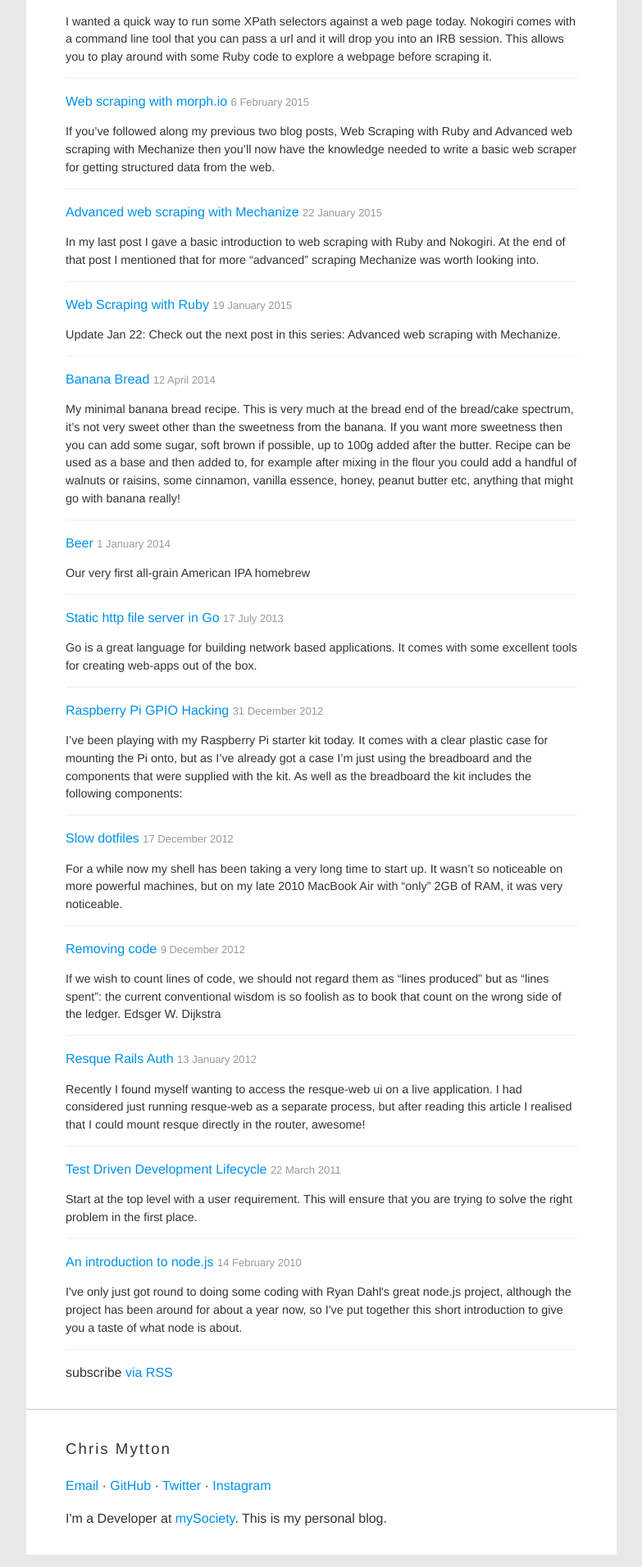
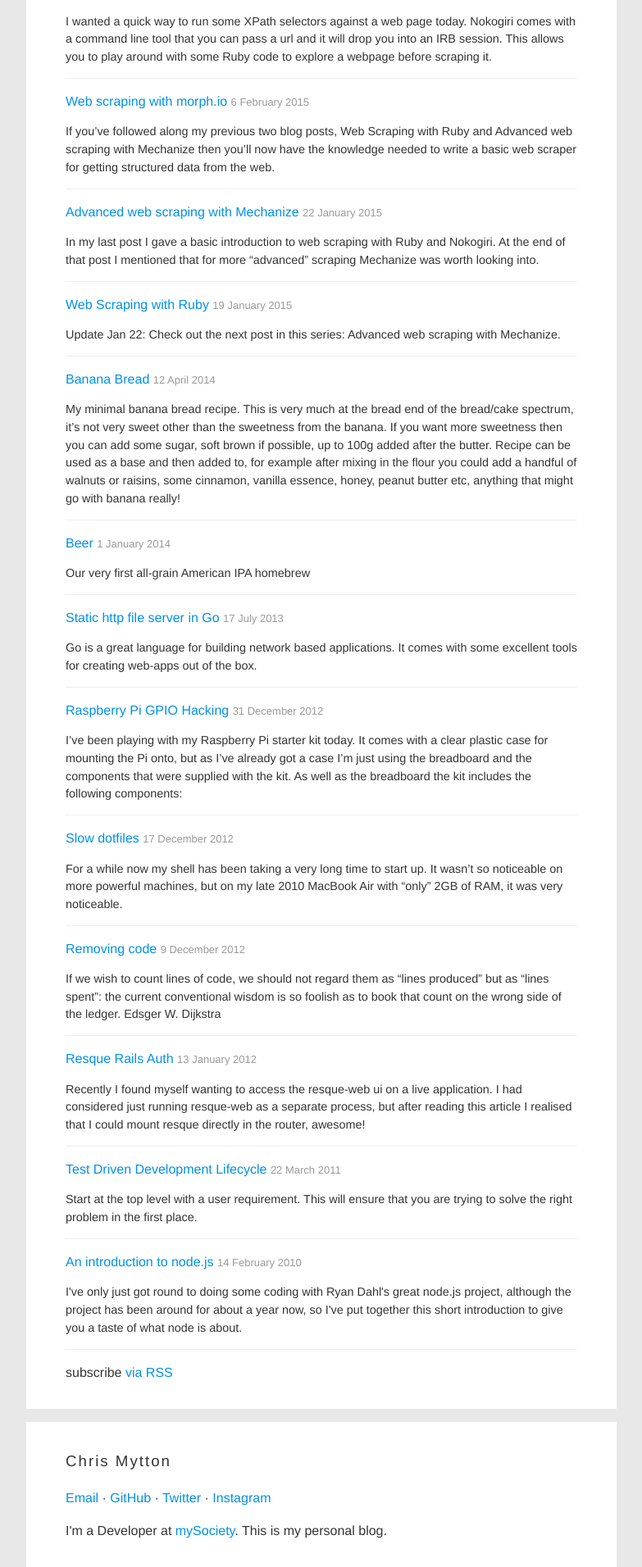
Before and after one commit to chrismytton/chrismytton.github.io, a Jekyll site: the page built from index.html, in a window 1280 px wide. Shown: the part 1220-3132 px from the top of the page at 82% size, without its empty margins (248-1031 px from the left). Built offline with Jekyll 4.4.1, drawn with Linux system fonts in a browser that asks for light colours.

Commit message:
Add a margin to the site footer

```diff
--- a/_sass/_theme.scss
+++ b/_sass/_theme.scss
@@ -27,7 +27,7 @@ a, a:visited {
 }
 
 .site-footer {
-  border-top: $light-grey-border;
+  margin-top: 1rem;
 }
 
 .footnotes {
```
